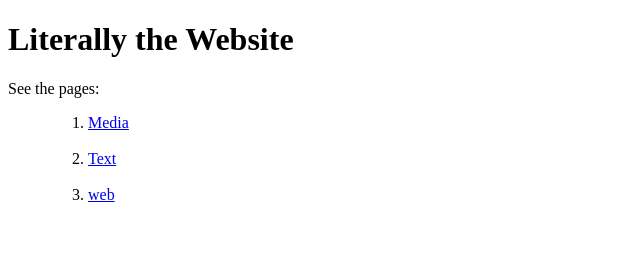
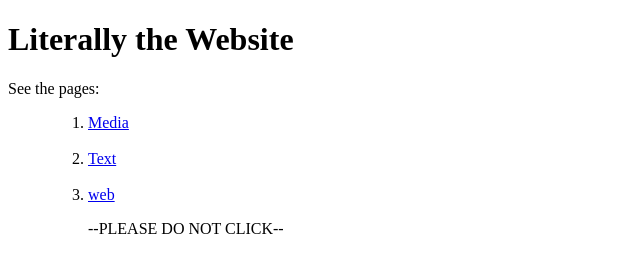
Before and after one commit to ilpalazz0/ACR0SS, a plain HTML site: page index.html in a window 1280 px wide. Shown: the whole page, without its empty margins (0-640 px from the left). Drawn offline with Linux system fonts and the light colour scheme.

Commit message:
Added foo to the bar

```diff
--- a/index.html
+++ b/index.html
@@ -33,7 +33,7 @@
 
                 </a></li>
                 <br>
-                <li><a href="web.html" target="_blank" title="plz do not click">web</a></li>
+                <li><a href="web.html" target="_blank" title="plz do not click">web</a></li> <p>--PLEASE DO NOT CLICK--</p>
 
                 </ol>
             </dd>
```
